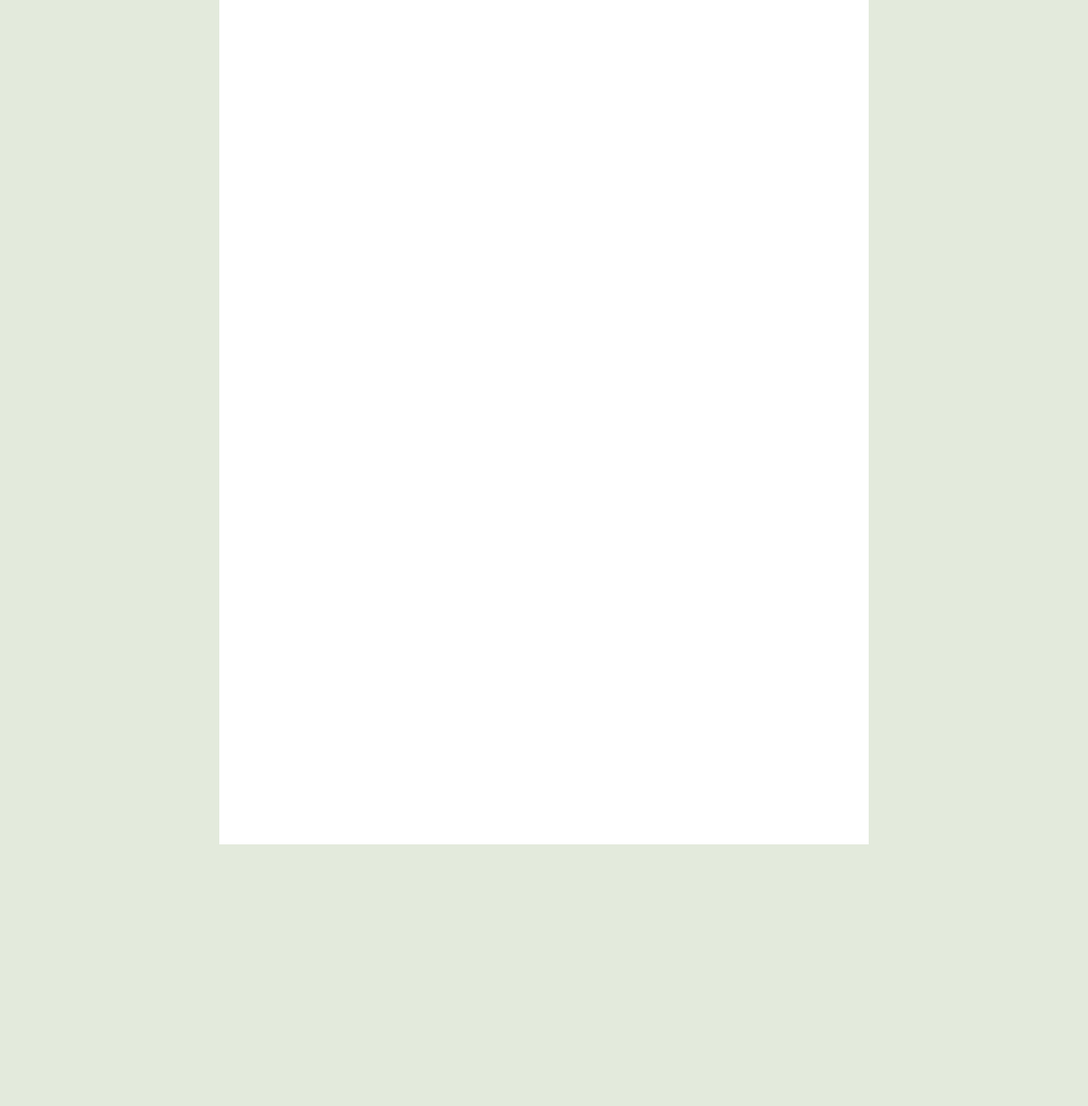
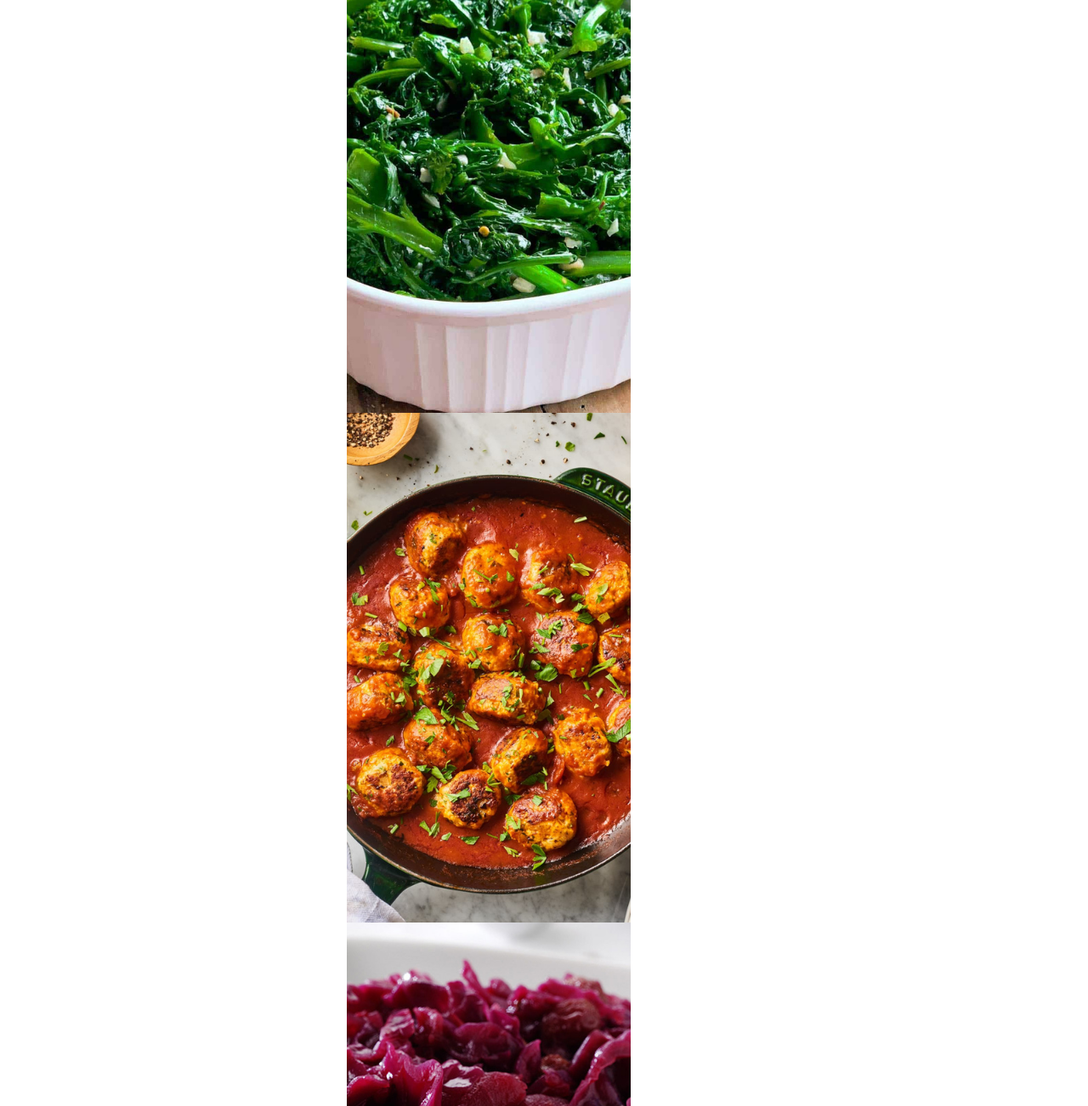
Before and after one commit to blncmusa/odin-recipes, a plain HTML site: page index.html in a window 1280 px wide. Shown: the part 224-1526 px from the top of the page at 85% size. Before the commit the page ends 1368 px from the top, so only its background shows below. Drawn offline with Linux system fonts and the light colour scheme.

Commit message:
added landing images + hover scaling on images + changed the logo + removed the background

```diff
--- a/index.html
+++ b/index.html
@@ -4,7 +4,7 @@
     <meta charset="UTF-8">
     <meta http-equiv="X-UA-Compatible" content="IE=edge">
     <meta name="viewport" content="width=device-width, initial-scale=1.0">
-    <title>My Recipes</title>
+    <title>Cozinha BuJandal</title>
     <link rel="stylesheet" href="styles.css">
 </head>
 <body>
@@ -12,12 +12,15 @@
         <div id="scroll-text">
             Welcome to <strong>BuJandal's Cozinha!</strong> Try Our Ketchup Pancake Dish and More! We Hope You Get a Belly Ache!
             Our Food Hygiene Rating is Bery Good! Promise! Please to Donate!
-
         </div>
     </div>
-
     <img id="logo" src="recipes/pictures/logo.png">
     <div class="main">
+        <div class="landing-images">
+            <div id="first-landing-image"><img src="recipes/pictures/broccoli.png" alt="Italian Broccoli"><h1 class="subheading">Italian Broccoli</h1></div>
+            <div id="second-landing-image"><img src="recipes/pictures/meatball.png" alt="Turkey Meatball"><h1 class="subheading">Turkey Meatball</h1></div>
+            <div id="third-landing-image"><img src="recipes/pictures/red-cabbage.png" alt="Red Cabbage"><h1 class="subheading">Red Cabbage</h1></div>
+        </div>
     </div>
 
 </body>
--- a/styles.css
+++ b/styles.css
@@ -1,5 +1,5 @@
 body {
-    background: #e3eadc;
+    background: #fff;
 }
 
 #scroll-container {
@@ -21,7 +21,7 @@ body {
     font-size: 10px;
     -moz-transform: translateX(-100%);
     animation: scroll-text 20s linear infinite;
-    animation-delay: 2.5s;
+    animation-delay: 0.25s;
 }
 
 @keyframes scroll-text {
@@ -33,18 +33,59 @@ body {
     }
 }
 
-
 #logo {
     display: block;
     margin: 0 auto;
-    width: 5    00px;
+    width: 300px;
     height: auto;
     padding-top: 20px;
 }
 
 .main {
-    background-color: #ffffff;
-    height: 1000px;
+    height: 600px;
     width: 500x;
     margin: 10px 250px 150px 250px;
+    padding-left: 150px;
 }
+
+/*  on the left  */
+#first-landing-image  {
+    display: inline-block;
+    background-color: grey;
+    width: 334px;
+    height: 600px;
+    transition: transform .8s;
+}
+
+#first-landing-image:hover {
+    scale: 1.03;
+}
+
+/* in the middle */
+#second-landing-image {
+    display: inline-block;
+    background-color: grey;
+    width: 334px;
+    height: 600px;
+}
+
+#second-landing-image:hover {
+    scale: 1.03;
+}
+
+/*on the right */
+#third-landing-image {
+    display: inline-block;
+    background-color: grey;
+    width: 334px;
+    height: 600px;
+}
+
+#third-landing-image:hover {
+    scale: 1.03;
+}
+
+.landing-images {
+    font-size: 0;
+
+}
```
Also changed, not shown: recipes/pictures/broccoli.png (added), recipes/pictures/cabbage.jpg (deleted), recipes/pictures/homepage.png (deleted), recipes/pictures/italian.jpg (deleted), recipes/pictures/logo.png, recipes/pictures/meatball.png (added), recipes/pictures/red-cabbage.png (added), 1 other file.
